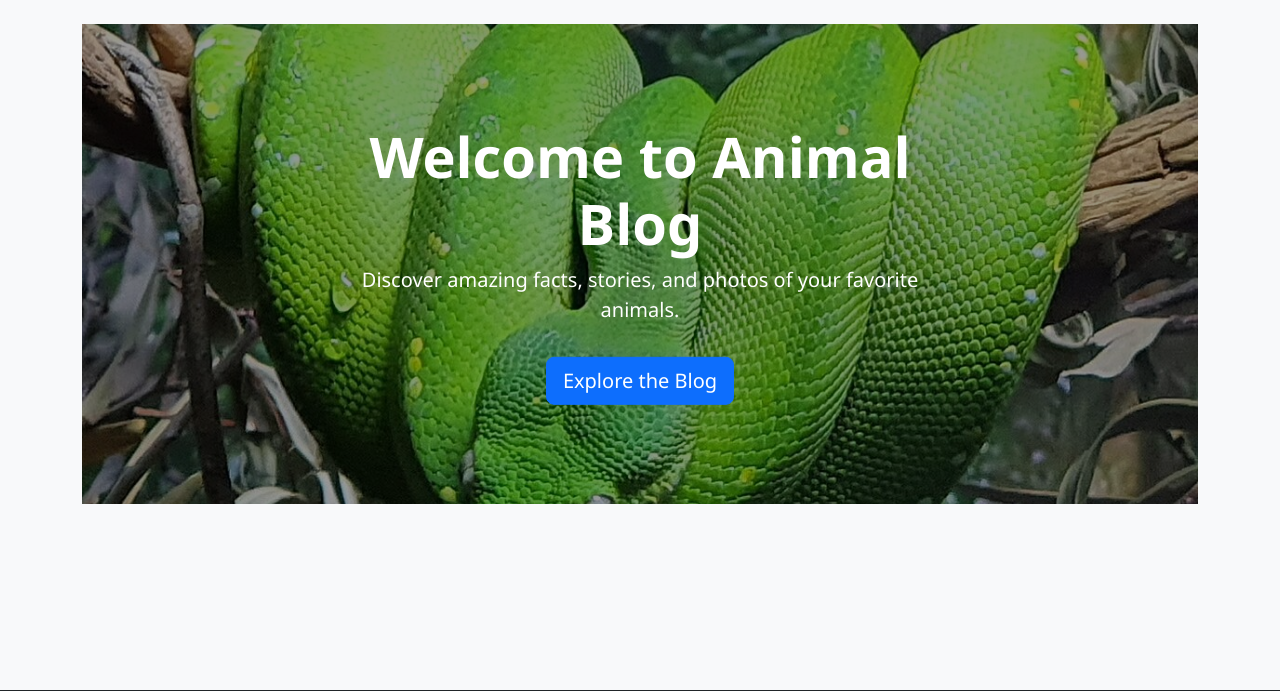
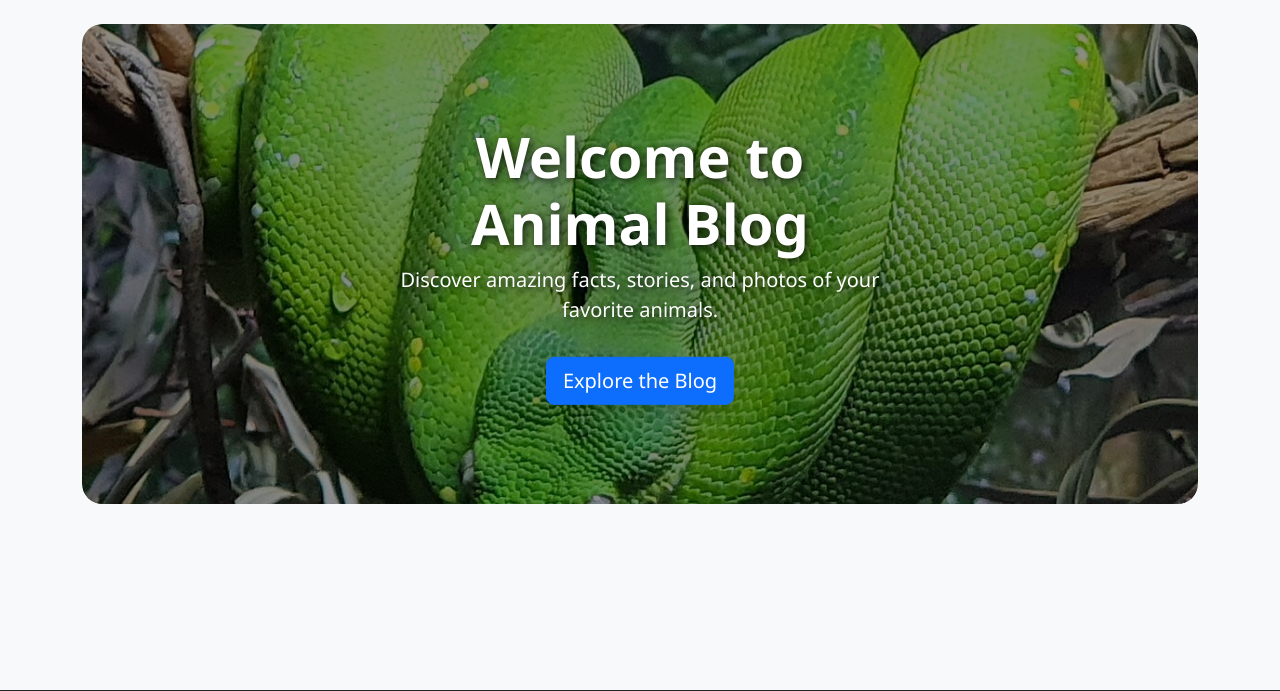
Before and after one commit to dsowles/miniProject4DavidSowles, a Django app: page / in a window 1280 px wide. Shown: the part 56-747 px from the top of the page. Run offline with Django 5.2, Linux system fonts and the light colour scheme; parts of the project's set-up code (start-up, migrations or seed data) failed here and were passed over; some libraries are stand-ins or nearby versions.

Commit message:
Added overlay to hero image.

```diff
--- a/animal_blog_project/static/css/style.css
+++ b/animal_blog_project/static/css/style.css
@@ -22,15 +22,30 @@ footer {
 .hero {
   position: relative;
   overflow: hidden;
+  border-radius: 20px;
 }
 
 .hero-text {
   z-index: 2;
+  padding: 0 1rem;
+}
+
+
+.hero-overlay {
+  position: absolute;
+  top: 0;
+  left: 0;
+  width: 100%;
+  height: 100%;
+  background: rgba(0, 0, 0, 0.45);
+  z-index: 1; /* place overlay ABOVE image */
+  border-radius: 20px;
 }
 
 .hero img {
-  max-height: 60vh;
+  height: 60vh;
   object-fit: cover;
+  border-radius: 20px;
 }
 
 /******************************/
@@ -46,3 +61,7 @@ footer {
 }
 
 /******************************/
+
+.text-shadow {
+  text-shadow: 2px 2px 8px rgba(0, 0, 0, 0.8);
+}
--- a/animal_blog_project/templates/home.html
+++ b/animal_blog_project/templates/home.html
@@ -3,13 +3,22 @@
 {% load static %}
 
 {% block content %}
+
 <!-- Hero Section -->
 <section class="hero position-relative text-center text-white mb-5">
-  <img src="{% static 'images/hero.jpg' %}" class="img-fluid w-100" alt="Animals background" style="height: 60vh; object-fit: cover; filter: brightness(60%);">
+  <!-- Hero Image -->
+  <img src="{% static 'images/hero.jpg' %}"
+       class="img-fluid w-100 hero-img"
+       alt="Animals background">
+
+  <!-- Overlay -->
+  <div class="hero-overlay position-absolute top-0 start-0 w-100 h-100"></div>
+
+  <!-- Hero Text -->
   <div class="hero-text position-absolute top-50 start-50 translate-middle">
-    <h1 class="display-4 fw-bold">Welcome to Animal Blog</h1>
-    <p class="lead">Discover amazing facts, stories, and photos of your favorite animals.</p>
-    <a href="{% url 'blog:animal_list' %}" class="btn btn-primary btn-lg mt-3">Explore the Blog</a>
+    <h1 class="display-4 fw-bold text-shadow">Welcome to Animal Blog</h1>
+    <p class="lead text-shadow">Discover amazing facts, stories, and photos of your favorite animals.</p>
+    <a href="{% url 'blog:animal_list' %}" class="btn btn-primary btn-lg mt-3 shadow">Explore the Blog</a>
   </div>
 </section>
 
```
